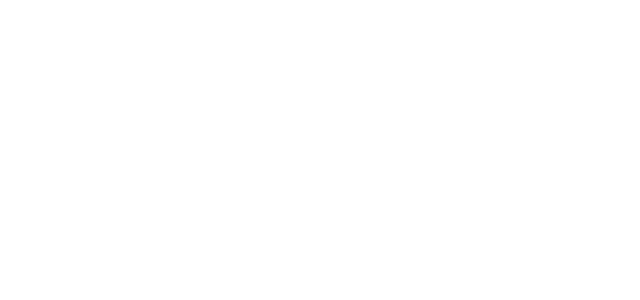
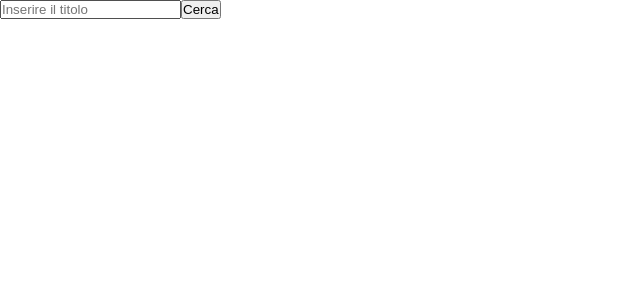
Before and after one commit to Vittoriocorradi/vite-boolflix, a Vue app: page / in a window 1280 px wide. Shown: the top 300 px of the page, without its empty margins (0-640 px from the left). Built offline with nearby package versions, Linux system fonts and the light colour scheme.

Commit message:
Milestone 1 - collegato input a param api

```diff
--- a/src/App.vue
+++ b/src/App.vue
@@ -7,21 +7,36 @@
 
   export default {
     name: 'App',
+    components: {
+      AppHeader,
+      AppMain,
+      AppFooter
+    },
     data() {
       return {
         store
       }
     },
-    components: {
-      AppHeader,
-      AppMain,
-      AppFooter
+    methods: {
+      search() {
+        console.log('Ho letto il bottone');
+        axios.get(store.config.movieUri, {
+          params: {
+            api_key: store.config.apiKey,
+            query: store.searchInput
+          }
+        })
+        .then((response) => {
+          console.log(response.data);
+          console.log(response);
+        })
+      }
     }
   }
 </script>
 
 <template>
-  <AppHeader/>
+  <AppHeader @search="search"/>
   <AppMain/>
   <AppFooter/>
 </template>
--- a/src/components/AppHeader.vue
+++ b/src/components/AppHeader.vue
@@ -1,12 +1,20 @@
 <script>
+    import { store } from '../store';
     export default {
-        name: 'Header'
+        name: 'Header',
+        data() {
+            return {
+                store
+            }
+        }
     }
 </script>
 
 <template>
     <header>
-
+        <label for="name-search"></label>
+        <input type="text" id="name-search" placeholder="Inserire il titolo" v-model="store.searchInput">
+        <button type="button" @click="$emit('search')">Cerca</button>
     </header>
 </template>
 
--- a/src/store.js
+++ b/src/store.js
@@ -1,6 +1,7 @@
 import { reactive } from "vue";
 
 export const store = reactive({
+    searchInput: '',
     config: {
         movieUri: 'https://api.themoviedb.org/3/search/movie',
         serieUri: 'https://api.themoviedb.org/3/search/tv',
```
